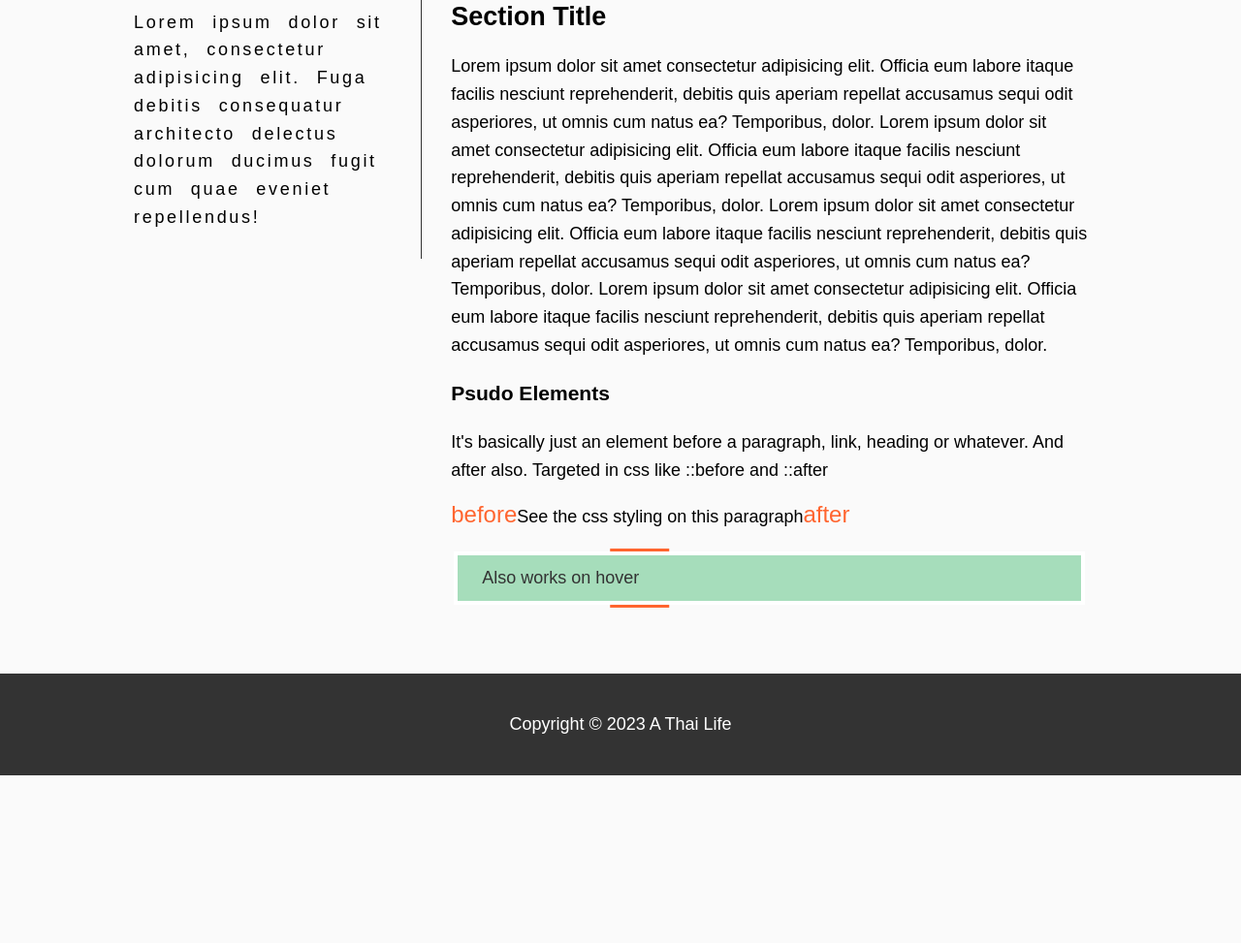
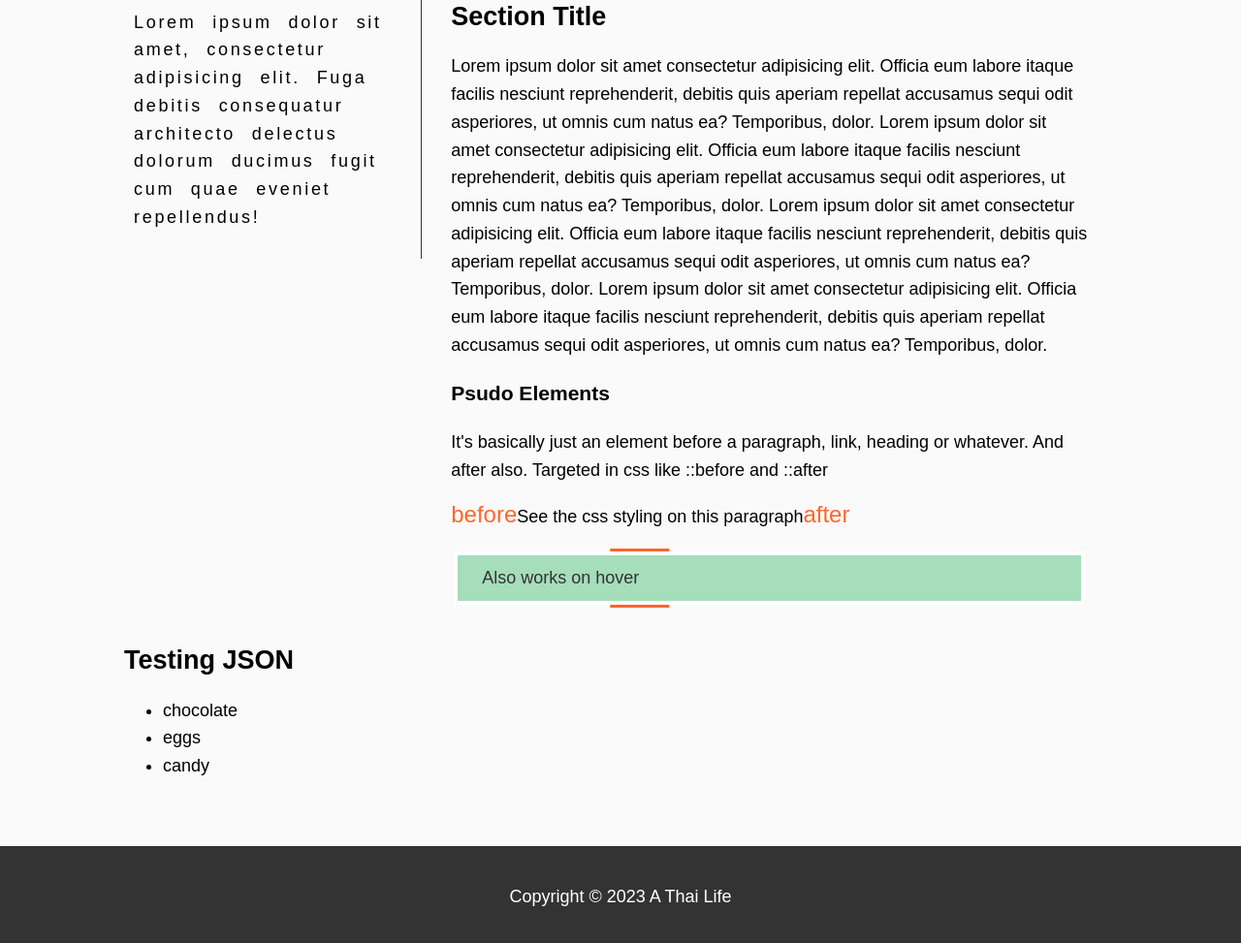
Before and after one commit to runeru/webdev-practice, a plain HTML site: page index.html in a window 1280 px wide. Shown: the part 365-1338 px from the top of the page at 97% size. Before the commit the page ends 1165 px from the top, so only its background shows below. Drawn offline with Linux system fonts and the light colour scheme.

Commit message:
added data.json and updated html do show the data

```diff
--- /dev/null
+++ b/data.json
@@ -0,0 +1,24 @@
+{
+  "users": [
+    {
+      "name": "Rune",
+      "age": 35,
+      "address": {
+        "street": "ThaiGata 12",
+        "city": "HuaHin",
+        "State": "Prachuap Khiri Khan"
+      },
+      "shoppingList": ["milk", "eggs", "bread"]
+    },
+    {
+      "name": "Ivar",
+      "age": 28,
+      "address": {
+        "street": "ThaiGata 6",
+        "city": "HuaHin",
+        "State": "Prachuap Khiri Khan"
+      },
+      "shoppingList": ["chocolate", "eggs", "candy"]
+    }
+  ]
+}
--- a/index.html
+++ b/index.html
@@ -78,6 +78,25 @@
         <p id="pseudoHover">Also works on hover</p>
       </section>
     </div>
+    <div class="container">
+      <section id="json-test">
+        <h2>Testing JSON</h2>
+        <ul id="list"></ul>
+        <script>
+          fetch("data.json")
+            .then((resp) => resp.json())
+            .then((json) => {
+              // console.log(json.shoppingList[0]);
+              var list = json.users[1].shoppingList;
+              var output = "";
+              for (var i = 0; i < list.length; i++) {
+                output += "<li>" + list[i] + "</li>";
+                document.getElementById("list").innerHTML = output;
+              }
+            });
+        </script>
+      </section>
+    </div>
     <footer id="mainFooter">
       <p>Copyright &copy; 2023 A Thai Life</p>
     </footer>
--- a/scss/main.scss
+++ b/scss/main.scss
@@ -59,7 +59,7 @@ body {
   }
 
   #jumbo {
-    background-image: url("../images/thumbnail.png");
+    background-image: url(/images/banner.jpg);
     background-position: center center;
     min-height: 200px;
     text-align: center;
@@ -67,6 +67,7 @@ body {
 
   #jumbo h1 {
     //bare h1 i jumbo section
+    color: #fff;
     font-size: 45px;
     padding-top: 20px;
     line-height: 1.6em;
```
Also changed, not shown: dist/css/main.css, images/banner.jpg (added), 1 other file.
